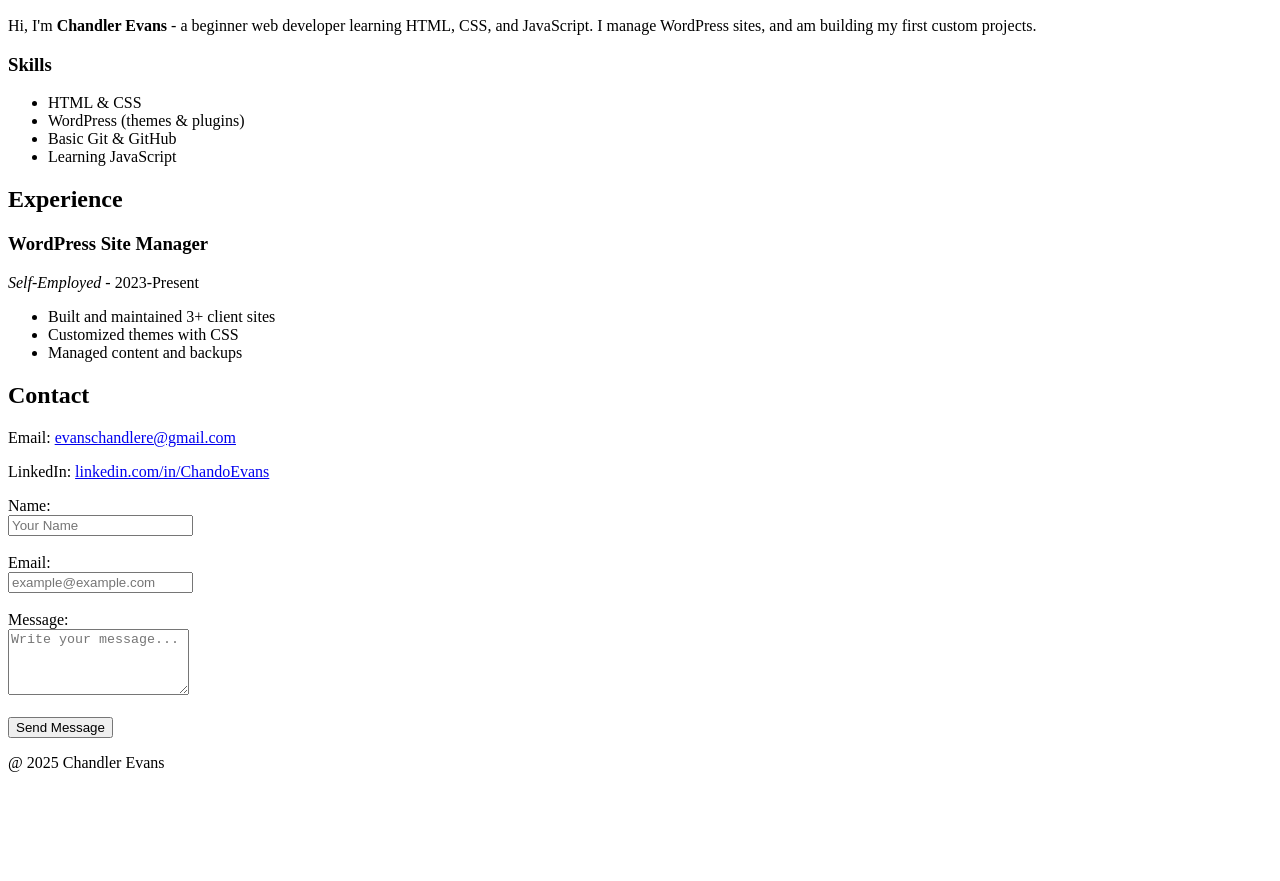
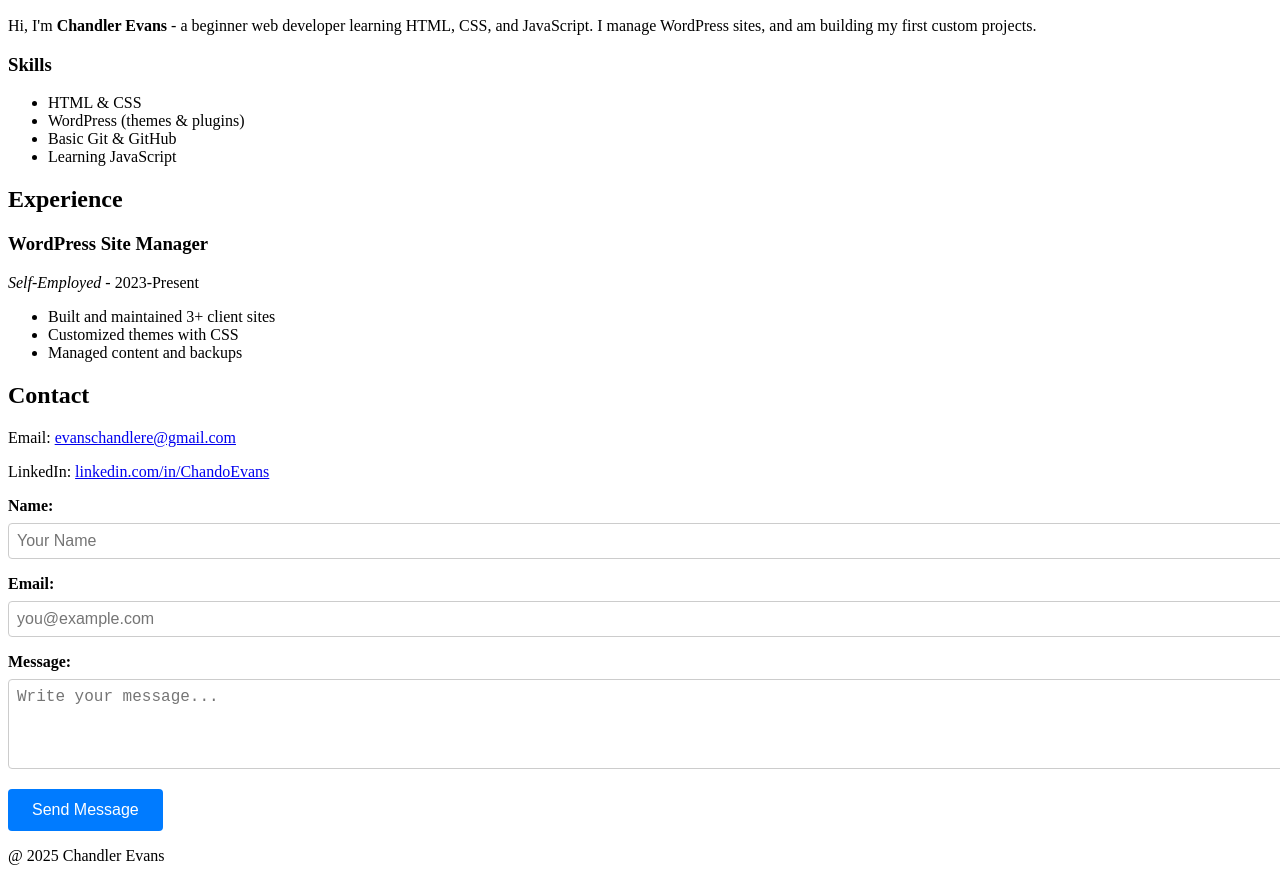
Before and after one commit to Mr-3vans/resume-site, a plain HTML site: page index.html in a window 1280 px wide. Shown: the part 212-1093 px from the top of the page. Before the commit the page ends 1000 px from the top, so only its background shows below. Drawn offline with Linux system fonts and the light colour scheme.

Commit message:
Fix form labels + add styling

```diff
--- a/index.html
+++ b/index.html
@@ -45,18 +45,24 @@
                     <p>Email: <a href="mailto:evanschandlere@gmail.com" target="_blank" rel="noopener">evanschandlere@gmail.com</a></p>
                     <p>LinkedIn: <a href="https://linkedin.com/in/ChandoEvans" target="_blank" rel="noopener">linkedin.com/in/ChandoEvans</a></p>
 
-                    <form>
-                        <label for="name">Name:</label><br>
-                        <input type="text" id="name" placeholder="Your Name" required><br><br>
+                   <form>
+  <div class="form-group">
+    <label for="name">Name:</label>
+    <input type="text" id="name" name="name" placeholder="Your Name" required>
+  </div>
 
-                        <label for="Email">Email:</label><br>
-                        <input type="email" id="email" name="email" placeholder="example@example.com" required><br><br>
+  <div class="form-group">
+    <label for="email">Email:</label>
+    <input type="email" id="email" name="email" placeholder="you@example.com" required>
+  </div>
 
-                        <label for="message">Message:</label><br>
-                        <textarea id="message" name="message" rows="4"  placeholder="Write your message..." required></textarea><br><br>
+  <div class="form-group">
+    <label for="message">Message:</label>
+    <textarea id="message" name="message" rows="4" placeholder="Write your message..." required></textarea>
+  </div>
 
-                        <button type="submit">Send Message</button>
-                    </form>
+  <button type="submit">Send Message</button>
+</form>
                 </section>
             </main>
 
--- a/styles.css
+++ b/styles.css
@@ -10,3 +10,35 @@
 .skip-link:focus {
     top: 6px;
 }
+.form-group {
+  margin-bottom: 1rem;
+}
+
+.form-group label {
+  display: block;
+  margin-bottom: 0.5rem;
+  font-weight: bold;
+}
+
+.form-group input,
+.form-group textarea {
+  width: 100%;
+  padding: 0.5rem;
+  font-size: 1rem;
+  border: 1px solid #ccc;
+  border-radius: 4px;
+}
+
+button {
+  background: #007bff;
+  color: white;
+  padding: 0.75rem 1.5rem;
+  border: none;
+  border-radius: 4px;
+  font-size: 1rem;
+  cursor: pointer;
+}
+
+button:hover {
+  background: #0056b3;
+}
```
